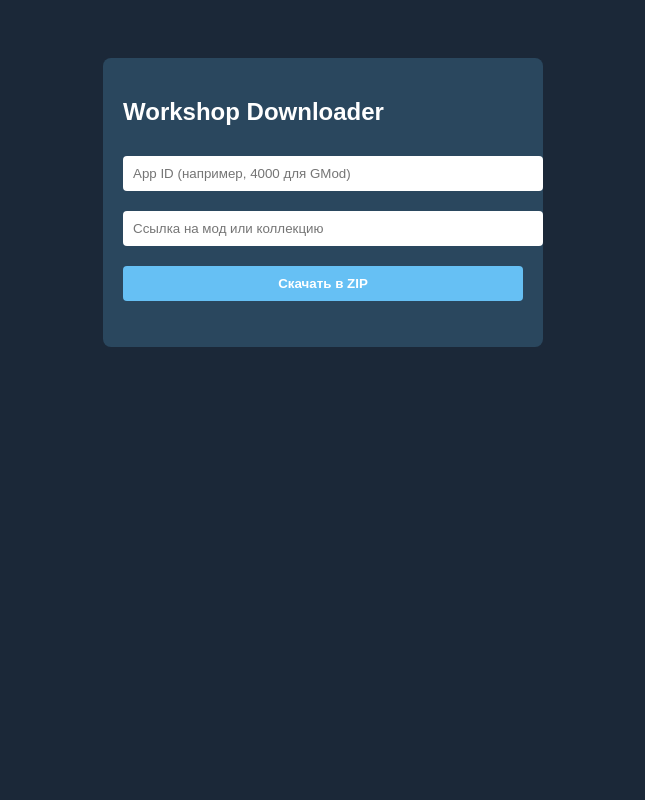
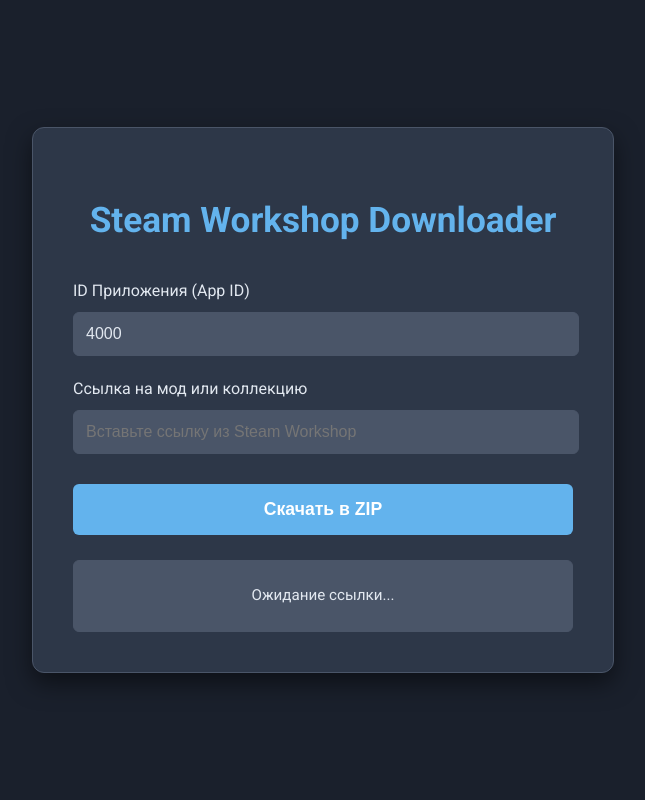
Before and after one commit to YukieT8/steamww, a Flask app: page / in a window 1280 px wide. Shown: the whole page, without its empty margins (317-962 px from the left). Run offline with Flask 3, Linux system fonts and the light colour scheme.

Commit message:
Update index.html

```diff
--- a/templates/index.html
+++ b/templates/index.html
@@ -2,34 +2,172 @@
 <html lang="ru">
 <head>
     <meta charset="UTF-8">
+    <meta name="viewport" content="width=device-width, initial-scale=1.0">
     <title>Steam Workshop Downloader</title>
+    <link href="https://fonts.googleapis.com/css2?family=Roboto:wght@300;400;700&display=swap" rel="stylesheet">
     <style>
-        body { font-family: sans-serif; display: flex; justify-content: center; padding-top: 50px; background: #1b2838; color: white; }
-        .card { background: #2a475e; padding: 20px; border-radius: 8px; width: 400px; }
-        input, button { width: 100%; padding: 10px; margin: 10px 0; border-radius: 4px; border: none; }
-        button { background: #66c0f4; color: white; cursor: pointer; font-weight: bold; }
+        :root {
+            --bg-color: #1a202c; /* Темный фон */
+            --card-bg: #2d3748; /* Фон карточки */
+            --primary-color: #63b3ed; /* Синий акцент */
+            --text-color: #e2e8f0; /* Светлый текст */
+            --input-bg: #4a5568; /* Фон для инпутов */
+            --button-hover: #4299e1; /* Ховер для кнопки */
+            --border-color: #4a5568; /* Цвет границ */
+        }
+
+        body {
+            font-family: 'Roboto', sans-serif;
+            margin: 0;
+            padding: 0;
+            display: flex;
+            justify-content: center;
+            align-items: center;
+            min-height: 100vh;
+            background-color: var(--bg-color);
+            color: var(--text-color);
+            line-height: 1.6;
+        }
+
+        .container {
+            background-color: var(--card-bg);
+            padding: 40px;
+            border-radius: 12px;
+            box-shadow: 0 10px 25px rgba(0, 0, 0, 0.5);
+            width: 100%;
+            max-width: 500px;
+            text-align: center;
+            border: 1px solid var(--border-color);
+        }
+
+        h1 {
+            color: var(--primary-color);
+            margin-bottom: 30px;
+            font-weight: 700;
+            font-size: 2.2em;
+        }
+
+        .input-group {
+            margin-bottom: 20px;
+            text-align: left;
+        }
+
+        .input-group label {
+            display: block;
+            margin-bottom: 8px;
+            font-weight: 400;
+            color: var(--text-color);
+        }
+
+        input[type="text"] {
+            width: calc(100% - 20px);
+            padding: 12px;
+            border: 1px solid var(--border-color);
+            border-radius: 6px;
+            background-color: var(--input-bg);
+            color: var(--text-color);
+            font-size: 1em;
+            transition: border-color 0.3s ease;
+        }
+
+        input[type="text"]:focus {
+            border-color: var(--primary-color);
+            outline: none;
+        }
+
+        button {
+            width: 100%;
+            padding: 15px;
+            background-color: var(--primary-color);
+            color: white;
+            border: none;
+            border-radius: 6px;
+            font-size: 1.1em;
+            font-weight: 700;
+            cursor: pointer;
+            transition: background-color 0.3s ease;
+            margin-top: 10px;
+        }
+
+        button:hover {
+            background-color: var(--button-hover);
+        }
+
+        #status {
+            margin-top: 25px;
+            padding: 15px;
+            border-radius: 6px;
+            background-color: var(--input-bg);
+            color: var(--text-color);
+            font-size: 0.95em;
+            min-height: 40px; /* Чтобы всегда было место для текста */
+            display: flex;
+            align-items: center;
+            justify-content: center;
+            text-align: center;
+            border: 1px solid var(--border-color);
+        }
+
+        .loading-spinner {
+            border: 4px solid rgba(255, 255, 255, 0.3);
+            border-top: 4px solid var(--primary-color);
+            border-radius: 50%;
+            width: 24px;
+            height: 24px;
+            animation: spin 1s linear infinite;
+            display: inline-block;
+            vertical-align: middle;
+            margin-right: 10px;
+        }
+
+        @keyframes spin {
+            0% { transform: rotate(0deg); }
+            100% { transform: rotate(360deg); }
+        }
     </style>
 </head>
 <body>
-    <div class="card">
-        <h2>Workshop Downloader</h2>
-        <input type="text" id="app_id" placeholder="App ID (например, 4000 для GMod)">
-        <input type="text" id="url" placeholder="Ссылка на мод или коллекцию">
-        <button onclick="startDownload()">Скачать в ZIP</button>
-        <p id="status"></p>
+    <div class="container">
+        <h1>Steam Workshop Downloader</h1>
+
+        <div class="input-group">
+            <label for="app_id">ID Приложения (App ID)</label>
+            <input type="text" id="app_id" placeholder="Например: 4000 для GMod, 107410 для Arma 3" value="4000">
+        </div>
+
+        <div class="input-group">
+            <label for="url">Ссылка на мод или коллекцию</label>
+            <input type="text" id="url" placeholder="Вставьте ссылку из Steam Workshop">
+        </div>
+
+        <button id="downloadButton" onclick="startDownload()">Скачать в ZIP</button>
+
+        <div id="status">Ожидание ссылки...</div>
     </div>
 
     <script>
         async function startDownload() {
-            const status = document.getElementById('status');
-            status.innerText = "Начинаем загрузку... Это может занять пару минут.";
+            const statusDiv = document.getElementById('status');
+            const downloadButton = document.getElementById('downloadButton');
+            const urlInput = document.getElementById('url');
+            const appidInput = document.getElementById('app_id');
 
+            // Простая валидация
+            if (!urlInput.value || !appidInput.value) {
+                statusDiv.innerHTML = "Пожалуйста, введите App ID и ссылку на мод.";
+                return;
+            }
+
+            statusDiv.innerHTML = '<span class="loading-spinner"></span> Загрузка начинается, это может занять до нескольких минут...';
+            downloadButton.disabled = true; // Отключаем кнопку, чтобы избежать повторных кликов
+
+            try {
                 const response = await fetch('/download', {
                     method: 'POST',
                     headers: {'Content-Type': 'application/json'},
                     body: JSON.stringify({
-                    url: document.getElementById('url').value,
-                    app_id: document.getElementById('app_id').value
+                        url: urlInput.value,
+                        app_id: appidInput.value
                     })
                 });
 
@@ -38,12 +176,31 @@
                     const url = window.URL.createObjectURL(blob);
                     const a = document.createElement('a');
                     a.href = url;
-                a.download = "workshop_mod.zip";
+                    // Попытаемся получить имя файла из заголовков, если доступно
+                    const contentDisposition = response.headers.get('Content-Disposition');
+                    if (contentDisposition && contentDisposition.indexOf('attachment') !== -1) {
+                        const filenameMatch = contentDisposition.match(/filename="([^"]+)"/);
+                        if (filenameMatch && filenameMatch[1]) {
+                            a.download = filenameMatch[1];
+                        } else {
+                            a.download = "workshop_mod.zip"; // Дефолтное имя
+                        }
+                    } else {
+                         a.download = "workshop_mod.zip"; // Дефолтное имя
+                    }
+
                     document.body.appendChild(a);
                     a.click();
-                status.innerText = "Готово!";
+                    window.URL.revokeObjectURL(url); // Очищаем URL
+                    statusDiv.innerHTML = "✅ Загрузка завершена! Файл скачан.";
                 } else {
-                status.innerText = "Ошибка загрузки.";
+                    const errorData = await response.json();
+                    statusDiv.innerHTML = `❌ Ошибка: ${errorData.error || 'Неизвестная ошибка.'}`;
+                }
+            } catch (error) {
+                statusDiv.innerHTML = `❌ Произошла сетевая ошибка: ${error.message}`;
+            } finally {
+                downloadButton.disabled = false; // Включаем кнопку обратно
             }
         }
     </script>
```
Lines whose indentation alone changed are shown as unchanged.
